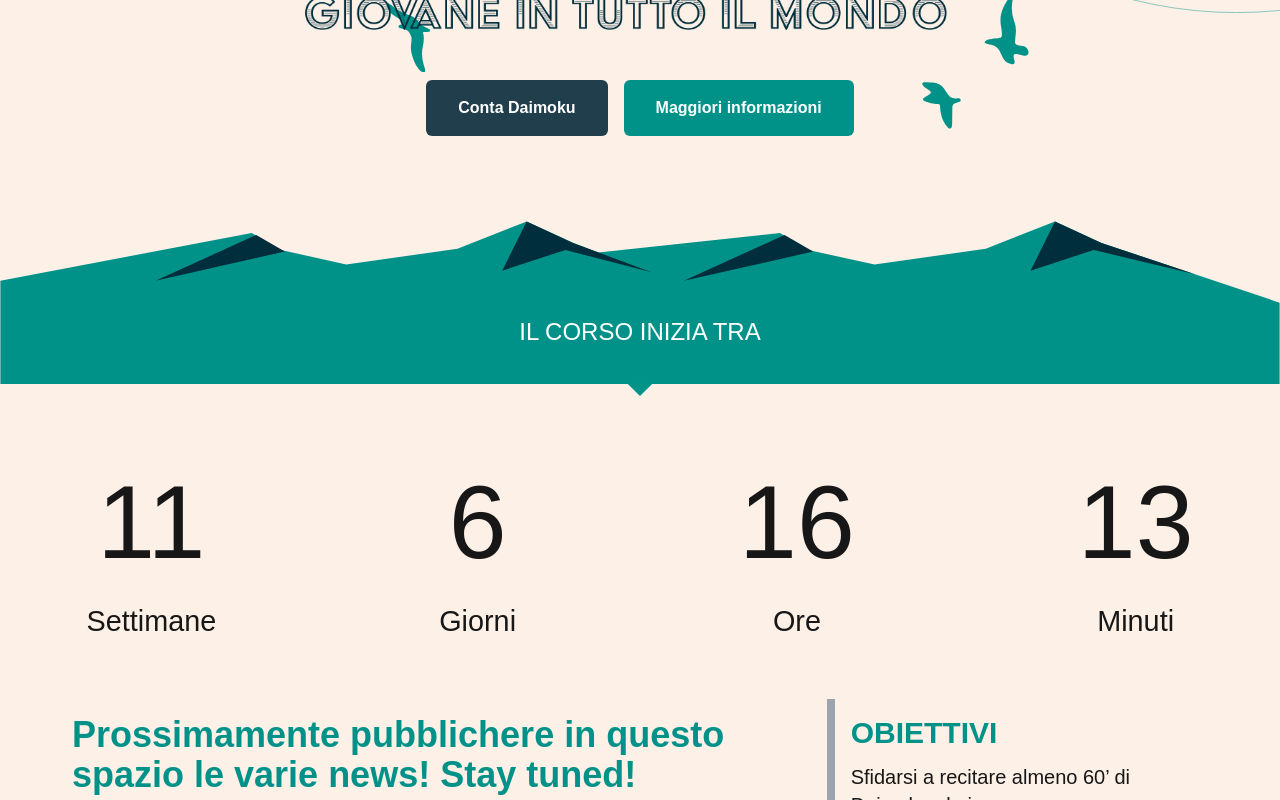
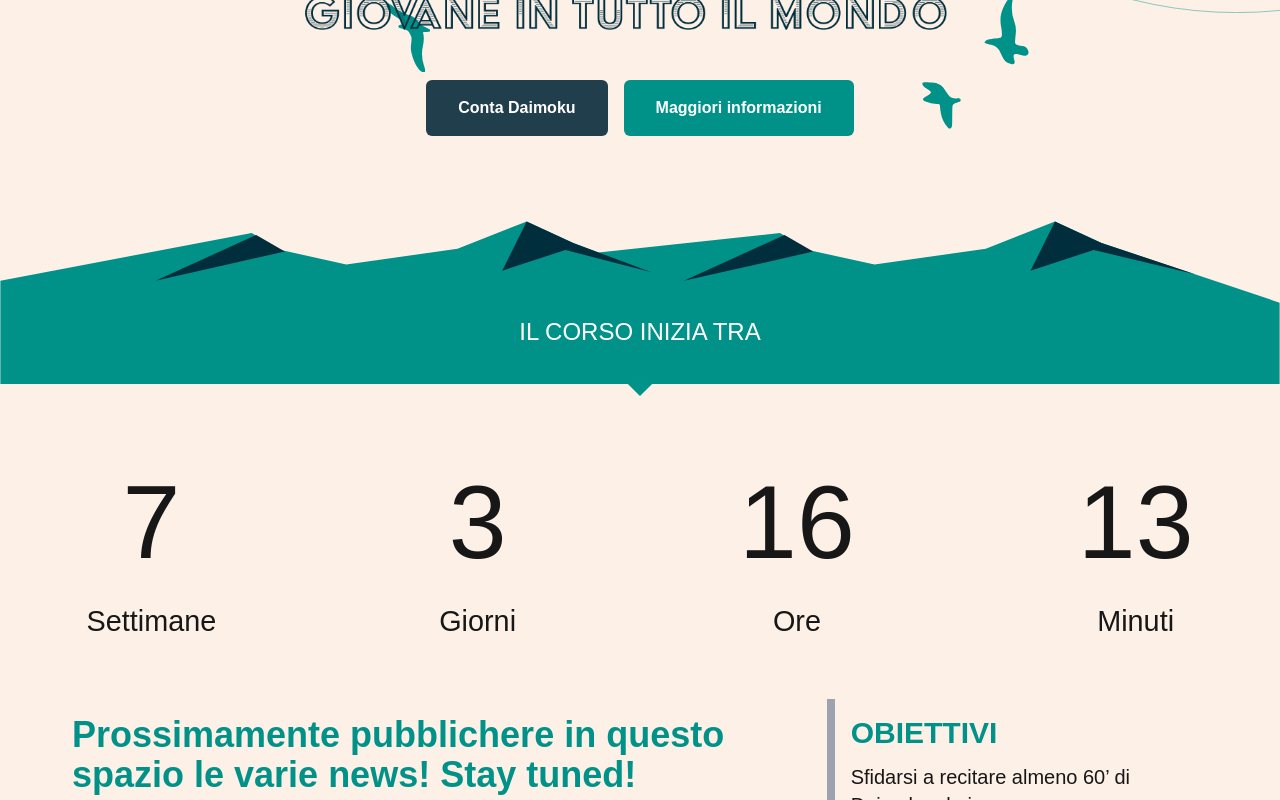
Before and after one commit to upalatucci/corso-uomini, a Next.js app: page / in a window 1280 px wide. Shown: the part 430-1230 px from the top of the page. Built offline with nearby package versions, Linux system fonts and the light colour scheme; no server answers; the database is empty; sample sign-in values are in the browser's storage.

Commit message:
fix countdown

```diff
--- a/components/CountDown/CountDown.tsx
+++ b/components/CountDown/CountDown.tsx
@@ -11,7 +11,7 @@ const CountDown: FC = () => {
   const [_, setTic] = useState(0);
   const now = new Date();
 
-  const courseDate = new Date(2025, 3, 7, 14, 0);
+  const courseDate = new Date(2025, 2, 7, 14, 0);
   const deltaTime = courseDate.getTime() - now.getTime();
 
   const deltaWeeks = Math.trunc(deltaTime / WEEKS_IN_MS);
```
